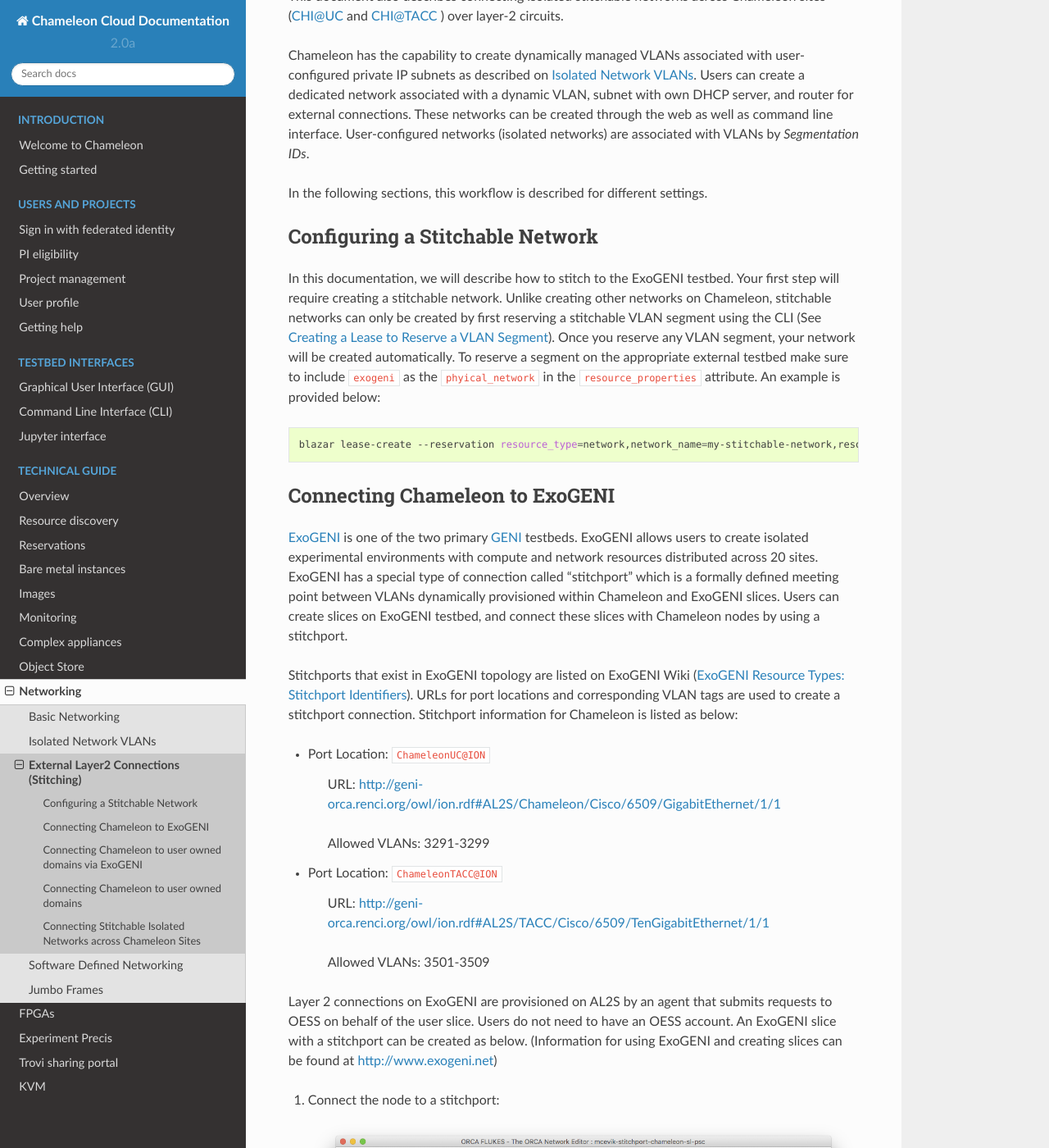
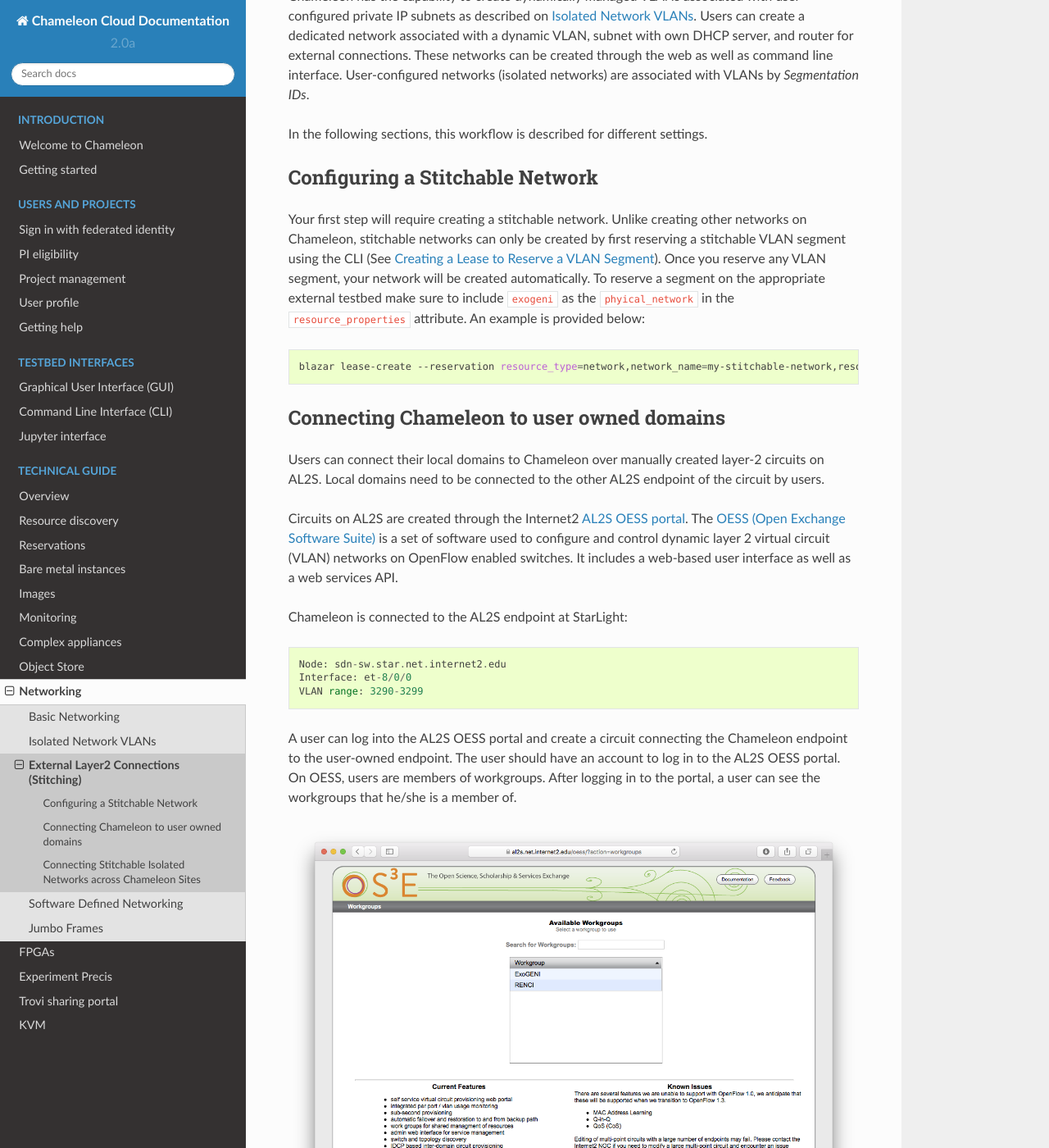
Before and after one commit to ChameleonCloud/docs, a Sphinx documentation site: the page built from source/technical/networks/networks_stitching.rst, in a window 1280 px wide and 1400 px high, scrolled down 680 px. Shown: the whole window at 82% size. Built offline with Sphinx 7.4.7 and the Read the Docs theme 2.0.0, drawn with Linux system fonts in a browser that asks for light colours; some of the changed text lies outside the part shown.

Commit message:
remove references to exogeni features
Remove references to exogeni features.

TODO: update blazar reservation method.

```diff
--- a/source/technical/networks/networks_stitching.rst
+++ b/source/technical/networks/networks_stitching.rst
@@ -8,7 +8,7 @@ Chameleon provides support for sophisticated networking experiments by providing
 
 Currently, it is possible to connect user-configured networks to other domains (e.g. GENI) over circuits created on Internet2’s Advanced Layer 2 Service (AL2S). In this setup, a pool of VLANs is extended from Chameleon CHI\@UC racks to the AL2S endpoint at StarLight. Currently, 10 VLAN tags (3290-3299) are dedicated to this AL2S endpoint, although 3290 is reserved for system use. A user-configured network that is associated with one of the dedicated AL2S VLAN tags (segmentation ID must be the same as AL2S VLAN tag) can be stitched to external domains (e.g. GENI). A circuit on AL2S needs to be created.
 
-This document describes how to stitch Chameleon experiments to external resources including `ExoGENI <http://www.exogeni.net/>`_ and `Internet2 <https://www.internet2.edu/>`_ connected campuses. You will need to know how to create stitchable dynamic VLANs as described in the :ref:`network-isolation` documentation. After you have created such VLAN this document will describe how to create a slice in three cases: connect to ExoGENI, connect to other domains using ExoGENI as an intermediary, or connect to other domains directly.
+This document describes how to stitch Chameleon experiments to external resources including `Internet2 <https://www.internet2.edu/>`_ connected campuses. You will need to know how to create stitchable dynamic VLANs as described in the :ref:`network-isolation` documentation.
 
 This document also describes connecting isolated stitchable networks across Chameleon sites (|CHI@UC| and |CHI@TACC| ) over layer-2 circuits.
 
@@ -22,7 +22,6 @@ In the following sections, this workflow is described for different settings.
 Configuring a Stitchable Network
 ________________________________
 
-In this documentation, we will describe how to stitch to the ExoGENI testbed.
 Your first step will require creating a stitchable network. Unlike creating
 other networks on Chameleon, stitchable networks can only be created by first
 reserving a stitchable VLAN segment using the CLI (See
@@ -34,71 +33,6 @@ in the ``resource_properties`` attribute. An example is provided below:
 .. code-block:: bash
 
    blazar lease-create --reservation resource_type=network,network_name=my-stitchable-network,resource_properties='["==","$physical_network","exogeni"]' --start-date "2015-06-17 16:00" --end-date "2015-06-17 18:00" my-stitchable-network-lease
-
-
-Connecting Chameleon to ExoGENI
-_______________________________
-
-`ExoGENI <http://www.exogeni.net/>`_ is one of the two primary `GENI <http://www.geni.net/>`_ testbeds. ExoGENI allows users to create isolated experimental environments with compute and network resources distributed across 20 sites. ExoGENI has a special type of connection called “stitchport” which is a formally defined meeting point between VLANs dynamically provisioned within Chameleon and ExoGENI slices. Users can create slices on ExoGENI testbed, and connect these slices with Chameleon nodes by using a stitchport.
-
-Stitchports that exist in ExoGENI topology are listed on ExoGENI Wiki (`ExoGENI Resource Types: Stitchport Identifiers <https://wiki.exogeni.net/doku.php?id=public:experimenters:resource_types:start#stitch_port_identifiers>`_). URLs for port locations and corresponding VLAN tags are used to create a stitchport connection. Stitchport information for Chameleon is listed as below:
-
-- Port Location: ``ChameleonUC@ION``
-
-    URL: http://geni-orca.renci.org/owl/ion.rdf#AL2S/Chameleon/Cisco/6509/GigabitEthernet/1/1
-
-    Allowed VLANs: 3291-3299
-
-- Port Location: ``ChameleonTACC@ION``
-
-    URL: http://geni-orca.renci.org/owl/ion.rdf#AL2S/TACC/Cisco/6509/TenGigabitEthernet/1/1
-
-    Allowed VLANs: 3501-3509
-
-Layer 2 connections on ExoGENI are provisioned on AL2S by an agent that submits requests to OESS on behalf of the user slice. Users do not need to have an OESS account. An ExoGENI slice with a stitchport can be created as below. (Information for using ExoGENI and creating slices can be found at http://www.exogeni.net)
-
-#. Connect the node to a stitchport:
-
-   .. figure:: networks/connectstitchport.png
-
-#. Supply the URL and VLAN tag to the stitchport properties. VLAN 3299 will be used for Chameleon connection. The user-configured network on Chameleon must have segmentation ID: 3299.
-
-   .. figure:: networks/portdetails.png
-
-#. Submit request. A manifest for the reservations will be returned.
-
-   .. figure:: networks/submitrequest.png
-
-#. After the slice creation is completed, nodes in the slice will be able to connect to the Chameleon nodes that are connected to the user-configured network with segmentation ID: 3299.
-
-   .. figure:: networks/createcomplete.png
-
-#. It is also possible to connect ExoGENI nodes to both |CHI@UC| and |CHI@TACC| with multiple interfaces.
-
-   .. figure:: networks/multipleinterfaces.png
-
-
-Connecting Chameleon to user owned domains via ExoGENI
-______________________________________________________
-
-Using ExoGENI to connect to Chameleon can be further extended by using ExoGENI as an intermediary domain.
-
-In this use case, a local site can be connected to ExoGENI via stitchports, and an ExoGENI slice can be created to route traffic to Chameleon. In the example below, a stitchport connects the local site (NCBI) to an ExoGENI slice which is connected to Chameleon. Nodes on the ExoGENI slice can be used to route traffic from NCBI nodes to Chameleon nodes. In this case, all layer 2 circuits will be provisioned by ExoGENI.
-
-.. figure:: networks/provisionedbyexogeni.png
-
-Connecting a local site to ExoGENI via stitchports is a process that requires multiple steps involving site owners, regional network providers, and ExoGENI.
-
-ExoGENI racks are located on campuses across the US. Campuses are connected to Internet2 AL2S via regional provider networks. A set of VLAN tags is reserved for ExoGENI from the pool of available VLAN tags by the regional providers and campus administrations. These VLANs are plumbed on both regional provider and campus networks all the way from AL2S endpoint to the rack or server(s). Some campuses/institutions are directly connected to AL2S nodes without a regional provider (e.g. Pittsburgh Supercomputing Center, George Washington University (CAREEN)).
-
-.. figure:: networks/al2s.jpg
-
-Stitchports can be used to connect a specific location to ExoGENI racks.
-
-#. VLAN(s) from the local site should be extended through the campus network all the way to the AL2S endpoint.
-#. ExoGENI must update the topology to activate the stitchport.
-
-ExoGENI administrators can provide assistance and can be contacted at geni-orca-users@googlegroups.com
 
 
 Connecting Chameleon to user owned domains
```
